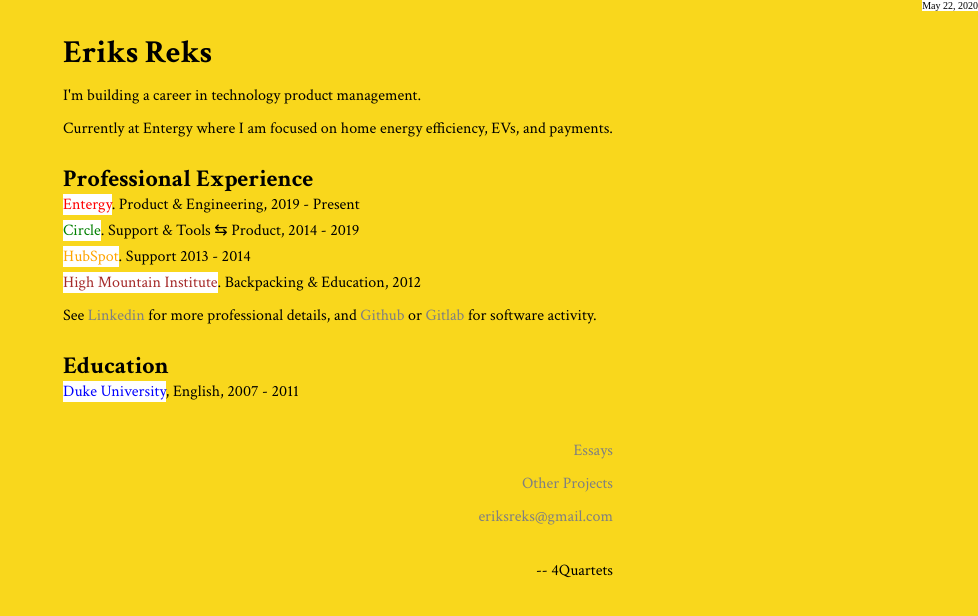
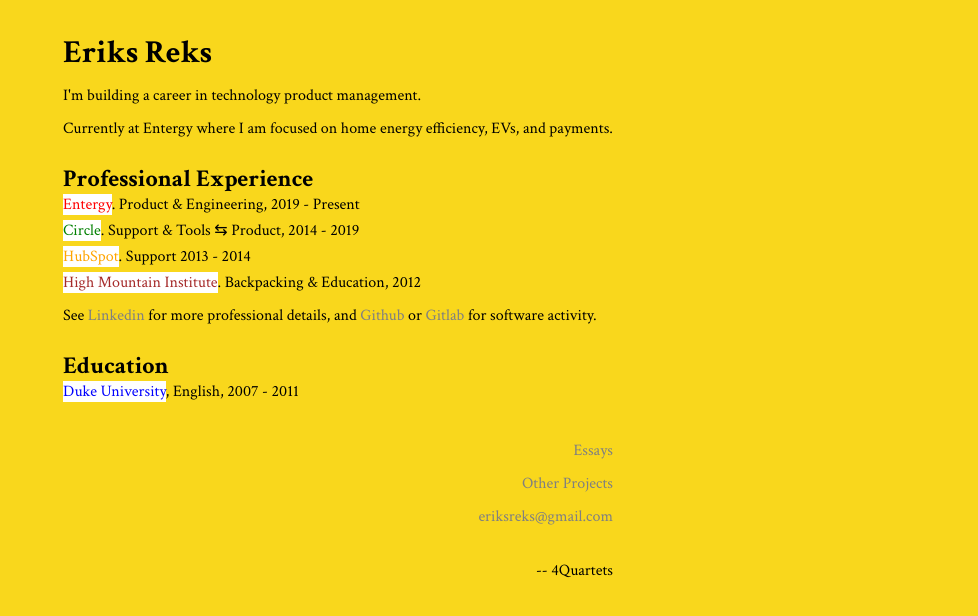
Before and after one commit to erikzrekz/site, a plain HTML site: page index.html in a window 1280 px wide. Shown: the whole page, without its empty margins (302-1280 px from the left). Drawn offline with Linux system fonts and the light colour scheme.

Commit message:
Remove top-right date

```diff
--- a/assets/stylesheet.css
+++ b/assets/stylesheet.css
@@ -16,15 +16,6 @@
 
 html {
 	height: 100%;
-}
-
-html:after {
-	content: 'May 22, 2020';
-	right: 0px;
-	top: 0px;
-	background-color: white;
-	position: absolute;
-	font-size: 10px;
 }
 
 body > div {
```
